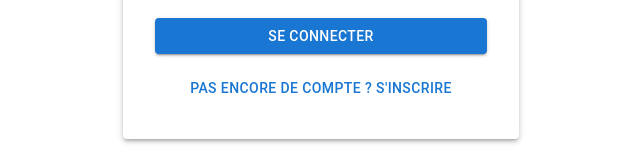
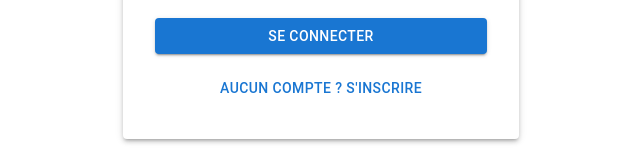
Before and after one commit to ApprentieDeveloppeurEvrard/Task-Management-Application, a React (Vite) app in the folder frontend/: page /login in a window 1280 px wide. Shown: the part 482-642 px from the top of the page, without its empty margins (319-959 px from the left). Built offline with nearby package versions, Linux system fonts and the light colour scheme; no server answers.

Commit message:
Update Login.jsx

```diff
--- a/frontend/src/components/Login.jsx
+++ b/frontend/src/components/Login.jsx
@@ -28,7 +28,7 @@ const Login = () => {
   const handleSubmit = async (e) => {
     e.preventDefault();
     try {
-      const response = await axios.post('http://localhost:5000/api/auth/login', formData);
+      const response = await axios.post('https://task-management-application-ixiw.onrender.com/api/auth/login', formData);
       localStorage.setItem('token', response.data.token);
       localStorage.setItem('user', JSON.stringify(response.data.user));
       navigate('/tasks');
@@ -94,7 +94,7 @@ const Login = () => {
               variant="text"
               onClick={() => navigate('/register')}
             >
-              Pas encore de compte ? S'inscrire
+              Aucun compte ? S'inscrire
             </Button>
           </Box>
         </Paper>
```
